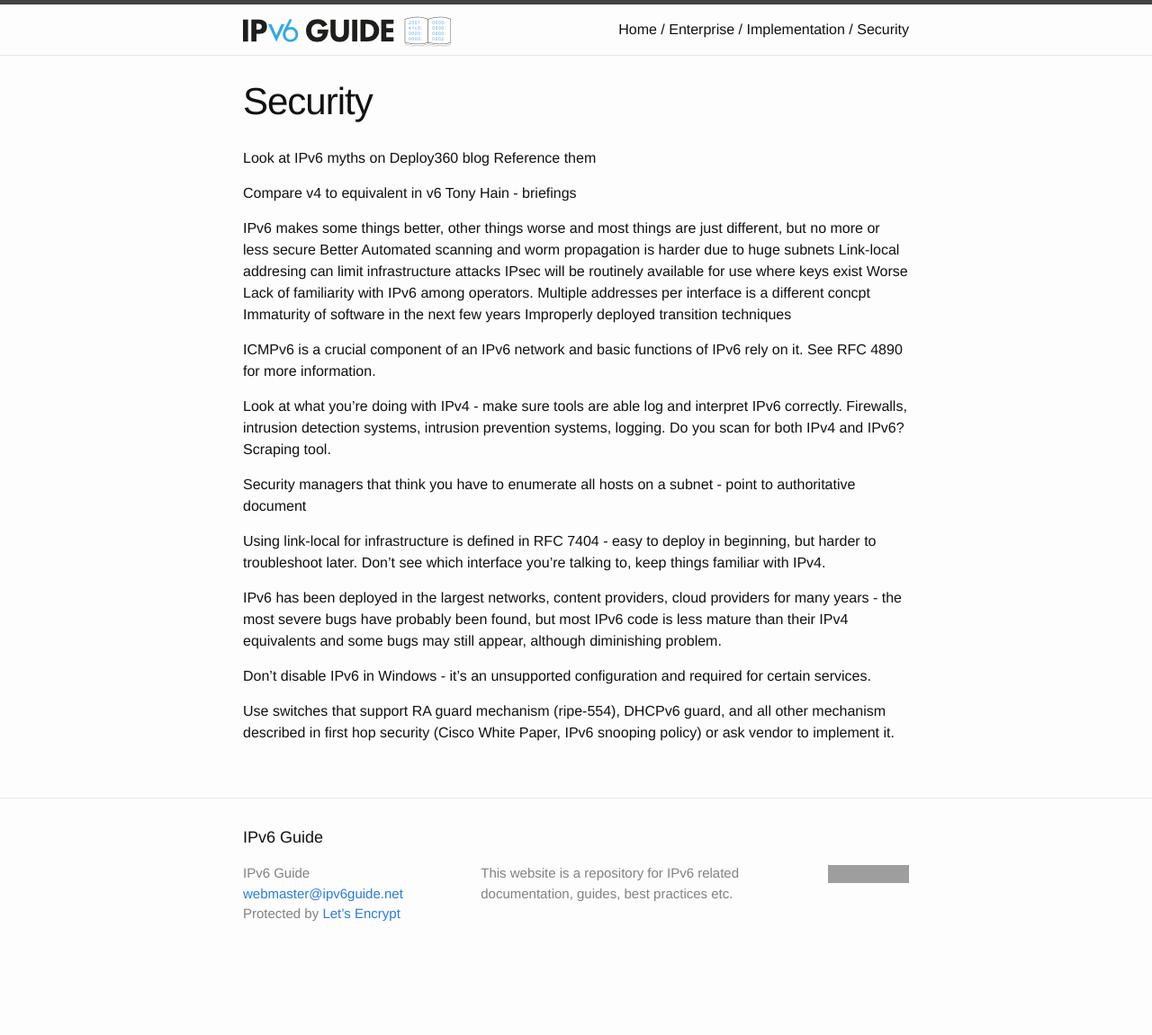
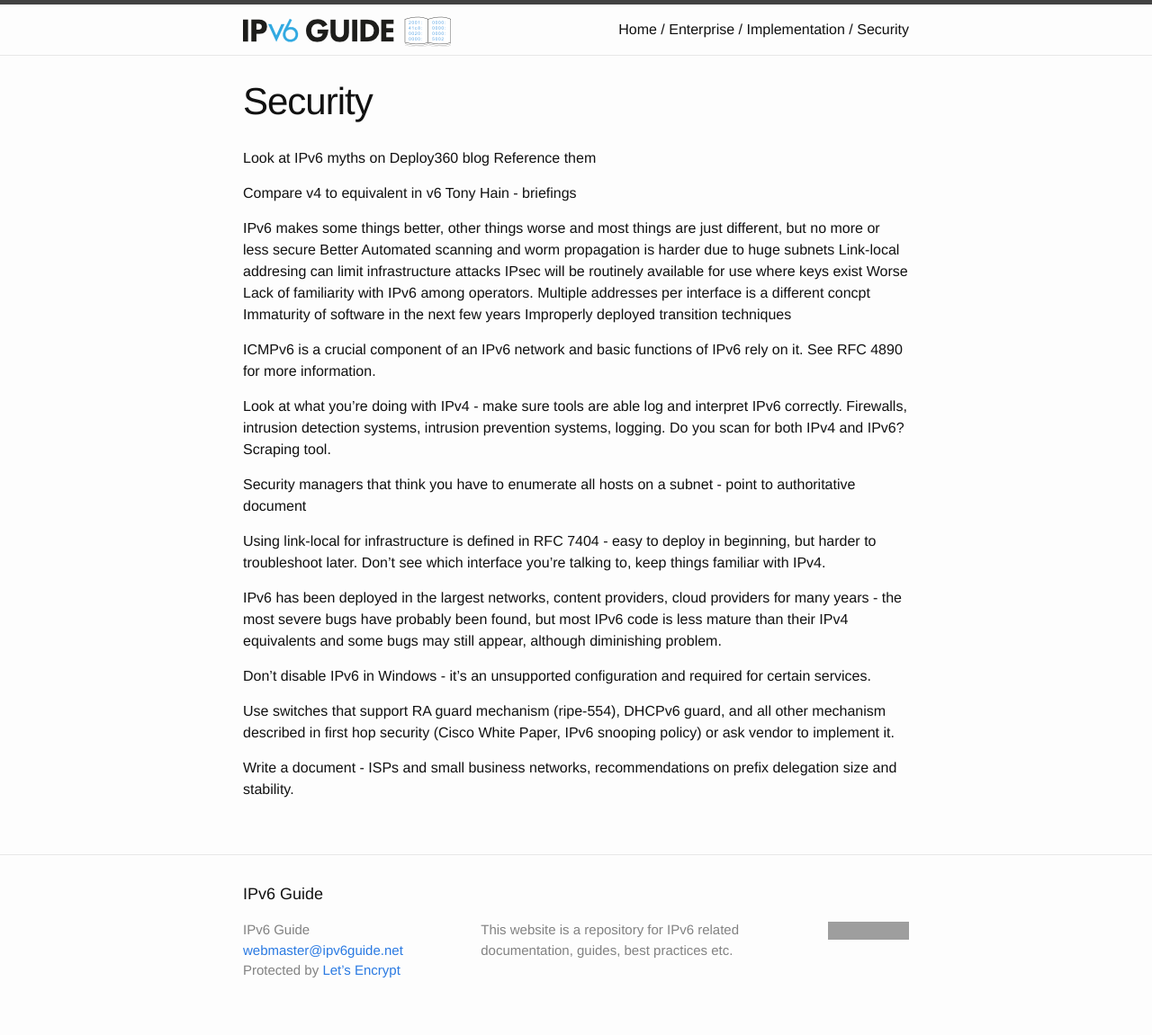
Before and after one commit to ipv6guide/ipv6guide.github.io, a Jekyll site: the page built from enterprise/implementation/security.md, in a window 1280 px wide. Shown: the whole page at 90% size. Built offline with Jekyll 4.4.1, drawn with Linux system fonts in a browser that asks for light colours; before the commit the page ends 1088 px from its top, so only the background shows below that; grey boxes are pictures that could not be loaded.

Commit message:
Update security.md

```diff
--- a/enterprise/implementation/security.md
+++ b/enterprise/implementation/security.md
@@ -32,3 +32,5 @@ IPv6 has been deployed in the largest networks, content providers, cloud provide
 Don't disable IPv6 in Windows - it's an unsupported configuration and required for certain services.
 
 Use switches that support RA guard mechanism (ripe-554), DHCPv6 guard, and all other mechanism described in first hop security (Cisco White Paper, IPv6 snooping policy) or ask vendor to implement it.
+
+Write a document - ISPs and small business networks, recommendations on prefix delegation size and stability.
```
